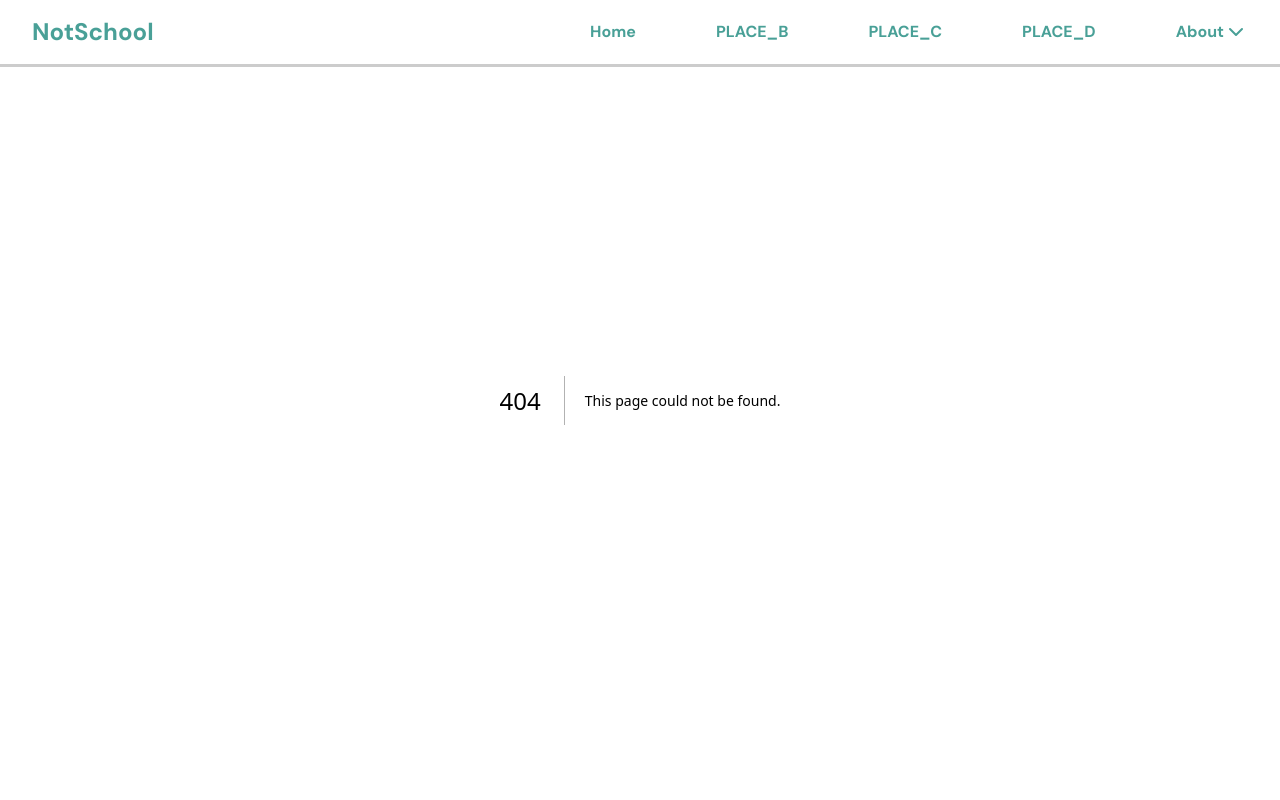
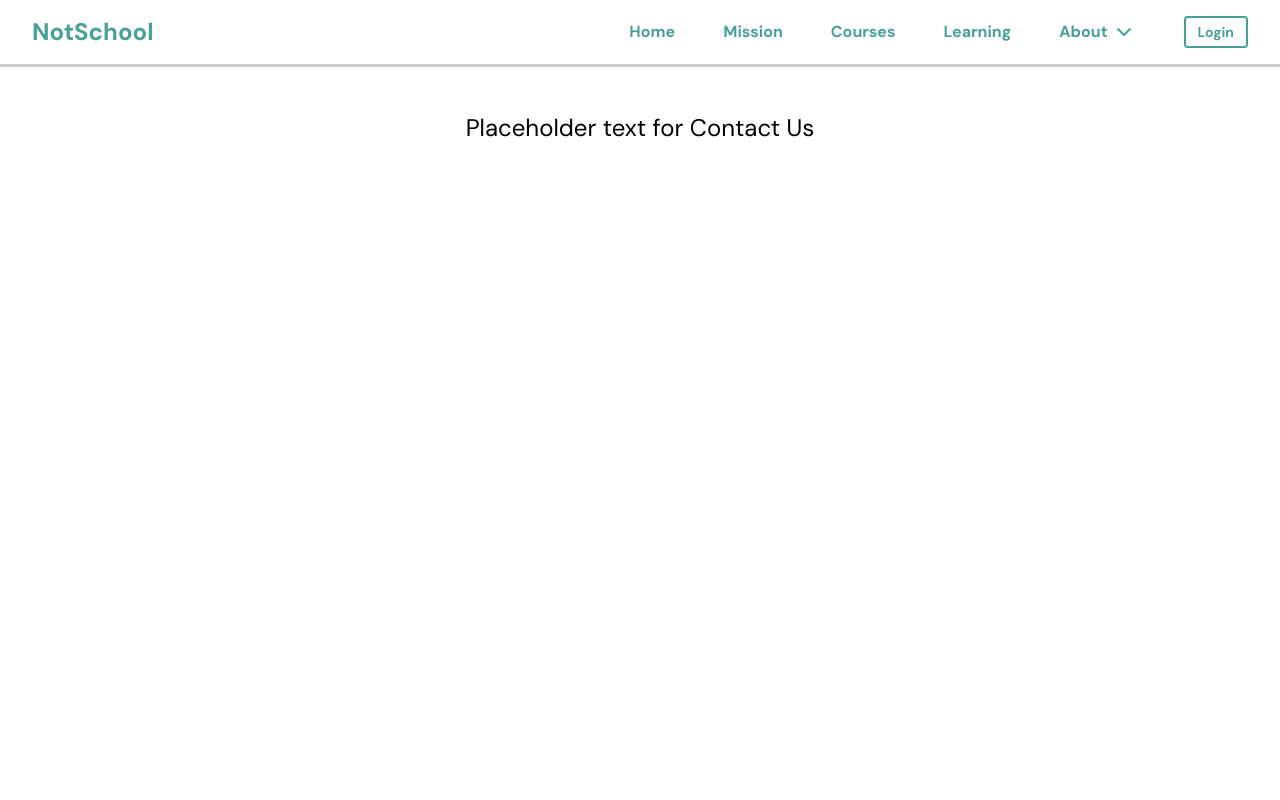
Before and after one commit to brian419/WebsitesPortfolio, a Next.js app in the folder website-one/: page /about/contact-us in a window 1280 px wide. Before the commit this address had no page. Shown: the top 800 px of the page. Built offline with nearby package versions, Linux system fonts and the light colour scheme.

Commit message:
Changing navbar to look nicer

```diff
--- /dev/null
+++ b/website-one/src/app/about/contact-us/page.tsx
@@ -0,0 +1,12 @@
+// Website One, About Us Page -> Contact Us Page (page.tsx)
+
+export default function ContactUs() {
+    return (
+    <main>
+        <h1 className='text-center text-2xl'>
+            Placeholder text for Contact Us
+        </h1>
+    </main>
+    );
+
+}
--- /dev/null
+++ b/website-one/src/app/about/our-story/page.tsx
@@ -0,0 +1,13 @@
+// Website One, About Us Page -> Our Story Page (page.tsx)
+
+
+export default function OurStory() {
+    return (
+    <main>
+        <h1 className='text-center text-2xl'>
+            Placeholder text for Our Story
+        </h1>
+    </main>
+    );
+
+}
--- a/website-one/src/app/about/place-e/page.tsx
+++ /dev/null
@@ -1,13 +0,0 @@
-// Website One, About Us Page -> Place-e (page.tsx)
-
-
-export default function PlaceE() {
-    return (
-    <main>
-        <h1 className='text-center text-2xl'>
-            Placeholder text for PLACE_E
-        </h1>
-    </main>
-    );
-
-}
--- a/website-one/src/app/about/place-f/page.tsx
+++ /dev/null
@@ -1,12 +0,0 @@
-// Website One, About Us Page -> Place-f (page.tsx)
-
-export default function PlaceF() {
-    return (
-    <main>
-        <h1 className='text-center text-2xl'>
-            Placeholder text for PLACE_F
-        </h1>
-    </main>
-    );
-
-}
--- /dev/null
+++ b/website-one/src/app/courses-page/page.tsx
@@ -0,0 +1,15 @@
+// Website One, Courses Page (page.tsx)
+/*
+    This page will list the courses available on the platform as well as a flip card system that displays the teacher's photos, and a description on the back of the card
+
+*/
+
+export default function CoursesPage() {
+    return (
+        <main>
+            <h1 className='text-center text-2xl'>
+                Placeholder for Courses Page
+            </h1>
+        </main>
+    );
+}
--- /dev/null
+++ b/website-one/src/app/learning-page/page.tsx
@@ -0,0 +1,15 @@
+// Website One, Learning Page (page.tsx)
+/*
+    This page will contain modules and lessons, videos at the top, quizzes that students can access
+    points display for students with highest retention rate by completing lessons / modules/ quizes/ tests, etc
+*/
+
+export default function LearningPage() {
+    return (
+        <main>
+            <h1 className='text-center text-2xl'>
+                Placeholder for Learning Page
+            </h1>
+        </main>
+    );
+}
--- a/website-one/src/app/place-b/page.tsx
+++ b/website-one/src/app/login-page/page.tsx
@@ -1,11 +1,11 @@
-// Website One, Place B Page (page.tsx)
+// Website One, Login Page (page.tsx)
 
 
-export default function PlaceB() {
+export default function Login() {
     return (
         <main>
             <h1 className='text-center text-2xl'>
-                Placeholder for PLACE_B
+                Placeholder for Login Page
             </h1>
         </main>
     );
--- /dev/null
+++ b/website-one/src/app/our-mission/page.tsx
@@ -0,0 +1,12 @@
+// Website One, Our Mission Page (page.tsx)
+
+
+export default function OurMission() {
+    return (
+        <main>
+            <h1 className='text-center text-2xl'>
+                Placeholder for Our Mission
+            </h1>
+        </main>
+    );
+}
--- a/website-one/src/app/place-c/page.tsx
+++ /dev/null
@@ -1,12 +0,0 @@
-// Website One, Place C Page (page.tsx)
-
-
-export default function PlaceC() {
-    return (
-        <main>
-            <h1 className='text-center text-2xl'>
-                Placeholder for PLACE_C
-            </h1>
-        </main>
-    );
-}
--- a/website-one/src/app/place-d/page.tsx
+++ /dev/null
@@ -1,12 +0,0 @@
-// Website One, Place D Page (page.tsx)
-
-
-export default function PlaceD() {
-    return (
-        <main>
-            <h1 className='text-center text-2xl'>
-                Placeholder for PLACE_D
-            </h1>
-        </main>
-    );
-}
--- a/website-one/src/components/Navbar.tsx
+++ b/website-one/src/components/Navbar.tsx
@@ -1,7 +1,6 @@
 'use client';
 
 import { ChevronDown, Menu, X } from 'lucide-react';
-import Image from 'next/image';
 import Link from 'next/link';
 import { Drawer } from 'vaul';
 
@@ -24,7 +23,6 @@ export default function Navbar() {
                             <nav className='flex flex-col gap-4'>
                                 <div className='flex my-3 justify-between'>
                                     <Link href='/' className='flex gap-4 items-center'>
-                                        {/* <Image src={imageName} alt='Image Placeholder' className='size-10' /> */}
                                         <span className='font-bold text-xl text-[#49A097]'>NotSchool</span>
                                     </Link>
                                     <Drawer.Close>
@@ -37,34 +35,34 @@ export default function Navbar() {
                                     </Link>
                                 </Drawer.Close>
                                 <Drawer.Close asChild>
-                                    <Link href='/place-b' className='hover:underline underline-offset-4 text-xl text-[#49A097]'>
-                                        PLACE_B
+                                    <Link href='/our-mission' className='hover:underline underline-offset-4 text-xl text-[#49A097]'>
+                                        Mission
                                     </Link>
                                 </Drawer.Close>
                                 <Drawer.Close asChild>
-                                    <Link href='/place-c' className='hover:underline underline-offset-4 text-xl text-[#49A097]'>
-                                        PLACE_C
+                                    <Link href='/courses-page' className='hover:underline underline-offset-4 text-xl text-[#49A097]'>
+                                        Courses
                                     </Link>
                                 </Drawer.Close>
                                 <Drawer.Close asChild>
-                                    <Link href='/place-d' className='hover:underline underline-offset-4 text-xl text-[#49A097]'>
-                                        PLACE_D
+                                    <Link href='/learning-page' className='hover:underline underline-offset-4 text-xl text-[#49A097]'>
+                                        Learning
                                     </Link>
                                 </Drawer.Close>
                                 <Drawer.Close asChild>
                                     <Link
-                                        href='/about/place-e'
-                                        className='text-xl text-[#49A097]'
+                                        href='/about/our-story'
+                                        className='hover:underline underline-offset-4 text-xl text-[#49A097]'
                                     >
-                                        PLACE_E
+                                        Our Story
                                     </Link>
                                 </Drawer.Close>
                                 <Drawer.Close asChild>
                                     <Link
-                                        href='/about/place-f'
-                                        className='text-xl text-[#49A097]'
+                                        href='/about/contact-us'
+                                        className='hover:underline underline-offset-4 text-xl text-[#49A097]'
                                     >
-                                        PLACE_F
+                                        Contact Us
                                     </Link>
                                 </Drawer.Close>
                             </nav>
@@ -81,52 +79,50 @@ export default function Navbar() {
                         href='/'
                         className='text-2xl font-bold text-[#49A097]'>
                         <div className='flex flex-row items-center gap-4'>
-                            {/* <Image
-                                src={aecsLogo}
-                                alt='AECS Logo'
-                                className='size-12'
-                            /> */}
                             NotSchool
                         </div>
                     </Link>
                 </div>
-                <div className='flex flex-row items-center gap-20 font-bold text-[#49A097]'>
+                <div className='flex flex-row items-center gap-12 font-bold text-[#49A097]'>
                     <Link href='/' className='hover:underline underline-offset-4'>
                         Home
                     </Link>
-                    <Link href='/place-b' className='hover:underline underline-offset-4'>
-                        PLACE_B
+                    <Link href='/our-mission' className='hover:underline underline-offset-4'>
+                        Mission
                     </Link>
-                    <Link href='/place-c' className='hover:underline underline-offset-4'>
-                        PLACE_C
+                    <Link href='/courses-page' className='hover:underline underline-offset-4'>
+                        Courses
                     </Link>
-                    <Link href='/place-d' className='hover:underline underline-offset-4'>
-                        PLACE_D
+                    <Link href='/learning-page' className='hover:underline underline-offset-4'>
+                        Learning
                     </Link>
-                    <div className='cursor-pointer items-center gap-1 group relative'>
-                        <div className='flex flex-row'>
+                    <div className='relative group'>
+                        <div className='cursor-pointer flex items-center gap-1'>
                             About
                             <ChevronDown strokeWidth={2} />
                         </div>
-                        <ul className='hidden absolute right-0 pt-2 w-40 bg-white rounded-lg group-hover:block border-collapse'>
+                        <ul className='hidden absolute left-1/2 transform -translate-x-1/2 pt-2 w-40 text-center bg-white rounded-lg group-hover:block shadow-lg'>
                             <li className='border-2 border-[#49A097] hover:bg-[#49A097] hover:text-white text-[#49A097] rounded-t-lg'>
                                 <Link
-                                    href='/about/place-e'
+                                    href='/about/our-story'
                                     className='block py-2 px-4'
                                 >
-                                    PLACE_E
+                                    Our Story
                                 </Link>
                             </li>
                             <li className='border-2 border-t-0 border-[#49A097] hover:bg-[#49A097] hover:text-white text-[#49A097] rounded-b-lg'>
                                 <Link
-                                    href='/about/place-f'
+                                    href='/about/contact-us'
                                     className='block py-2 px-4'
                                 >
-                                    PLACE_F
+                                    Contact Us
                                 </Link>
                             </li>
                         </ul>
                     </div>
+                    <Link href='/login-page' className='hover:underline underline-offset-4 text-[#49A097] text-sm border-2 border-[#49A097] px-3 py-1 rounded'>
+                        Login
+                    </Link>
                 </div>
             </nav>
         </div>
```
Also changed, not shown: website-one/src/app/globals.css (line endings or trailing spaces).
